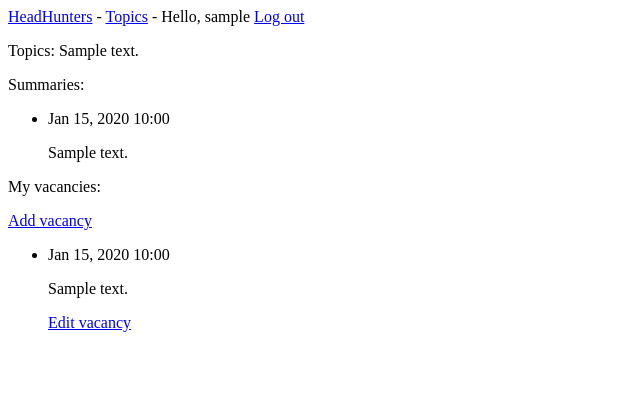
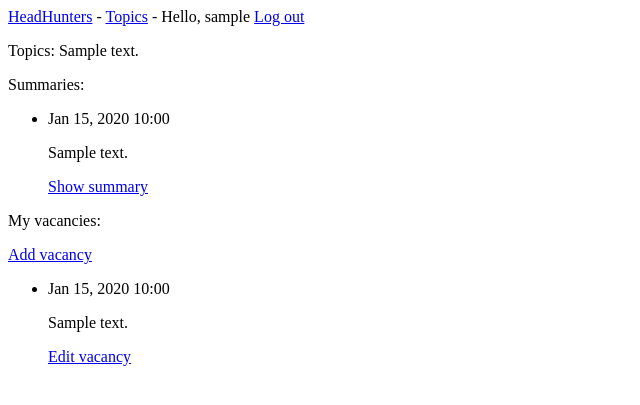
Before and after one commit to DimaFilippovyh/HeadHunters, a Django app: page /topic/1 in a window 1280 px wide. Shown: the top 405 px of the page, without its empty margins (0-640 px from the left). Run offline with Django 3.2, Linux system fonts and the light colour scheme; a user stored in the database is signed in; tables that the repository leaves empty hold one stand-in row (values such as "Sample post").

Commit message:
Add show summary/vacancy, add checking registration fields

```diff
--- a/head_hunters/check_of_validation.py
+++ b/head_hunters/check_of_validation.py
@@ -1,6 +1,6 @@
 from django.http import Http404
 
 
-def check_topic_owner(topic, request):
-    if topic.owner != request.user:
+def check_object_owner(object, request):
+    if object.owner != request.user:
         raise Http404
--- a/head_hunters/templates/head_hunters/topic_for_employee.html
+++ b/head_hunters/templates/head_hunters/topic_for_employee.html
@@ -11,6 +11,9 @@
         <li>
             <p>{{ summary.date_added|date:'M d, Y H:i' }}</p>
             <p>{{ summary.text|linebreaks }}</p>
+            <p>
+                <a href="{% url 'head_hunters:show_summary' summary.id %}">Show summary</a>
+            </p>
         </li>
     {% empty %}
         <li>There are no summaries for this topic yet.</li>
--- a/head_hunters/templates/head_hunters/topic_for_individual.html
+++ b/head_hunters/templates/head_hunters/topic_for_individual.html
@@ -30,6 +30,9 @@
         <li>
             <p>{{ vacancy.date_added|date:'M d, Y H:i' }}</p>
             <p>{{ vacancy.text|linebreaks }}</p>
+            <p>
+                <a href="{% url 'head_hunters:show_vacancy' vacancy.id %}">Show vacancy</a>
+            </p>
         </li>
     {% empty %}
         <li>There are no summaries for this topic yet.</li>
--- a/head_hunters/urls.py
+++ b/head_hunters/urls.py
@@ -11,7 +11,11 @@ urlpatterns = [
     path('new_summary/<int:topic_id>/', views.new_summary, name='new_summary'),
     path('edit_summary/<int:summary_id>', views.edit_summary,
         name='edit_summary'),
+    path('show_summary/<int:summary_id>', views.show_summary,
+        name='show_summary'),
     path('new_vacancy/<int:topic_id>/', views.new_vacancy, name='new_vacancy'),
     path('edit_vacancy/<int:vacancy_id>', views.edit_vacancy,
         name='edit_vacancy'),
+    path('show_vacancy/<int:vacancy_id>/', views.show_vacancy,
+        name='show_vacancy')
 ]
--- a/head_hunters/views.py
+++ b/head_hunters/views.py
@@ -2,7 +2,7 @@ from django.shortcuts import render, redirect
 from django.contrib.auth.decorators import login_required
 from .models import Topic, Summary, Vacancy
 from .forms import TopicForm, SummaryForm, VacancyForm
-from .check_of_validation import check_topic_owner
+from .check_of_validation import check_object_owner
 
 
 def index(request):
@@ -72,7 +72,7 @@ def edit_summary(request, summary_id):
     summary = Summary.objects.get(id=summary_id)
     topic = summary.topic
 
-    check_topic_owner(topic, request)
+    check_object_owner(summary, request)
 
     if request.method != 'POST':
         form = SummaryForm(instance=summary)
@@ -84,6 +84,15 @@ def edit_summary(request, summary_id):
 
     context = {'summary': summary, 'topic': topic, 'form': form}
     return render(request, 'head_hunters/edit_summary.html', context=context)
+
+
+@login_required
+def show_summary(request, summary_id):
+    summary = Summary.objects.get(id=summary_id)
+    topic = summary.topic
+
+    context = {'summary': summary, 'topic': topic}
+    return render(request, 'head_hunters/show_summary.html', context=context)
 
 
 @login_required
@@ -109,7 +118,7 @@ def edit_vacancy(request, vacancy_id):
     vacancy = Vacancy.objects.get(id=vacancy_id)
     topic = vacancy.topic
 
-    check_topic_owner(topic, request)
+    check_object_owner(vacancy, request)
 
     if request.method != 'POST':
         form = VacancyForm(instance=vacancy)
@@ -121,3 +130,12 @@ def edit_vacancy(request, vacancy_id):
 
     context = {'vacancy': vacancy, 'topic': topic, 'form': form}
     return render(request, 'head_hunters/edit_vacancy.html', context=context)
+
+
+@login_required
+def show_vacancy(request, vacancy_id):
+    vacancy = Vacancy.objects.get(id=vacancy_id)
+    topic = vacancy.topic
+
+    context = {'vacancy': vacancy, 'topic': topic}
+    return render(request, 'head_hunters/show_vacancy.html', context=context)
--- a/users/models.py
+++ b/users/models.py
@@ -1,6 +1,7 @@
 from django.db import models
 from django.contrib.auth.models import User
 from django.core.validators import RegexValidator
+from django.core.exceptions import ValidationError
 
 
 phone_regex = RegexValidator(regex=r'^\+?1?\d{9,15}$',
@@ -15,6 +16,14 @@ class Profile(models.Model):
     phone_number = models.CharField(validators=[phone_regex], max_length=17,
         blank=True)  # validators should be a list
 
+    def clean(self):
+        if (self.is_employee and not self.company_name)\
+                or (not self.is_employee and self.company_name):
+            raise ValidationError(
+                "it is necessary to fill in either both fields,"
+                " or neither of them"
+            )
+
 # from django.db.models.signals import post_save
 # from django.dispatch import receiver
 
```
Also changed, not shown: head_hunters/templates/head_hunters/show_summary.html (added, +8 -0 lines), head_hunters/templates/head_hunters/show_vacancy.html (added, +8 -0 lines), 1 other file.
